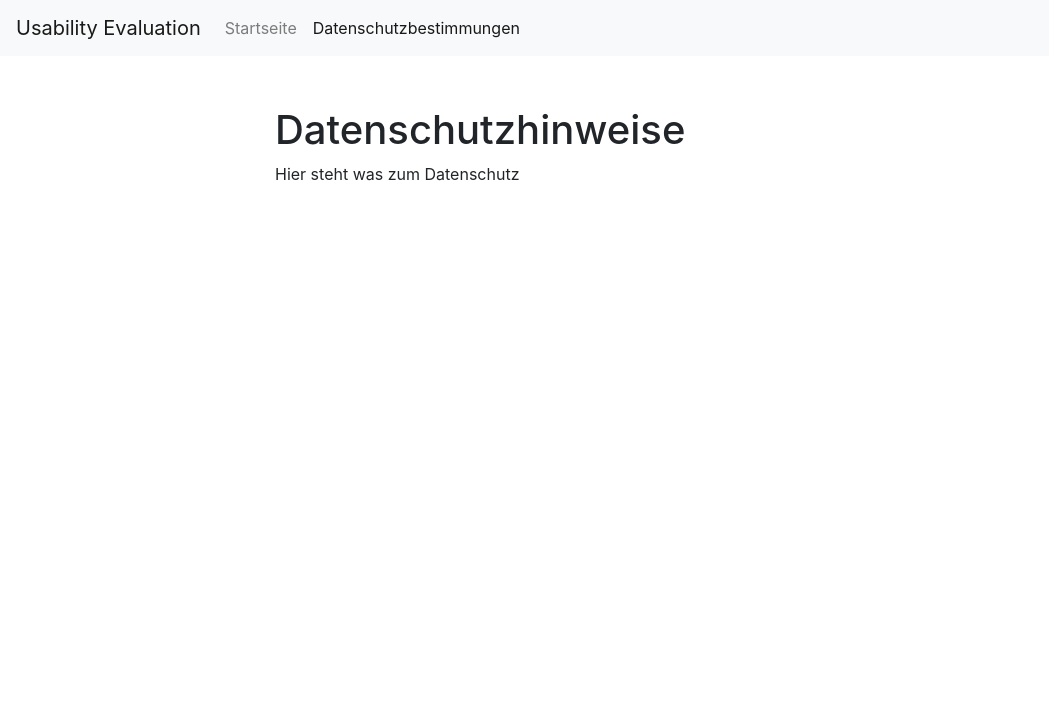
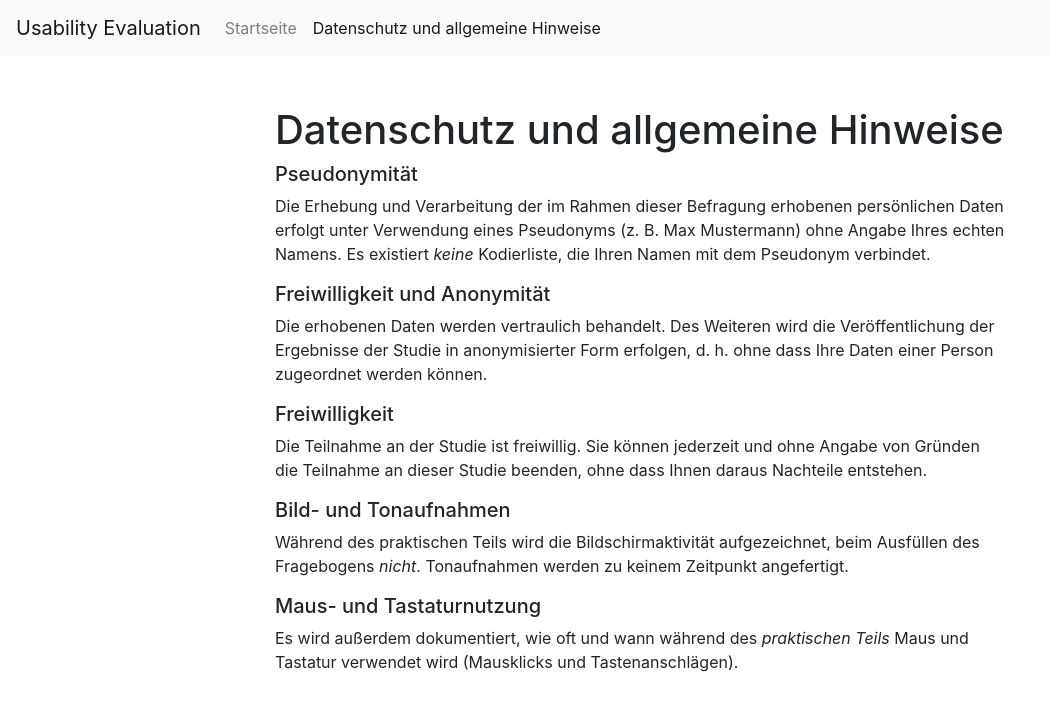
Before and after one commit to severinsimmler/usability-survey, a Flask app: page /privacy in a window 1280 px wide. Shown: the top 711 px of the page, without its empty margins (0-1049 px from the left). Run offline with Flask 2, Linux system fonts and the light colour scheme; some libraries are stand-ins or nearby versions.

Commit message:
chore: general update

```diff
--- a/application/templates/base.html
+++ b/application/templates/base.html
@@ -25,7 +25,7 @@
           <a class="nav-link" href="{{ url_for('index') }}">Startseite</a>
         </li>
         <li class="nav-item">
-          <a class="nav-link {% if view == 'privacy' %}active{% endif %}" href="{{ url_for('privacy') }}">Datenschutzbestimmungen</a>
+          <a class="nav-link {% if view == 'privacy' %}active{% endif %}" href="{{ url_for('privacy') }}">Datenschutz und allgemeine Hinweise</a>
         </li>
       </ul>
     </div>
--- a/application/templates/privacy.html
+++ b/application/templates/privacy.html
@@ -5,8 +5,17 @@
         <div class="row" style="margin-top: 50px;">
             <div class="col-sm-2"></div>
             <div class="col-sm-8">
-                <h1>Datenschutzhinweise</h1>
-                <p>Hier steht was zum Datenschutz</p>
+                <h1>Datenschutz und allgemeine Hinweise</h1>
+                <h5>Pseudonymität</h5>
+                <p>Die Erhebung und Verarbeitung der im Rahmen dieser Befragung erhobenen persönlichen Daten erfolgt unter Verwendung eines Pseudonyms (z. B. Max Mustermann) ohne Angabe Ihres echten Namens. Es existiert <i>keine</i> Kodierliste, die Ihren Namen mit dem Pseudonym verbindet.</p>
+                <h5>Freiwilligkeit und Anonymität</h5>
+                <p>Die erhobenen Daten werden vertraulich behandelt. Des Weiteren wird die Veröffentlichung der Ergebnisse der Studie in anonymisierter Form erfolgen, d. h. ohne dass Ihre Daten einer Person zugeordnet werden können.</p>
+                <h5>Freiwilligkeit</h5>
+                <p>Die Teilnahme an der Studie ist freiwillig. Sie können jederzeit und ohne Angabe von Gründen die Teilnahme an dieser Studie beenden, ohne dass Ihnen daraus Nachteile entstehen.</p>
+                <h5>Bild- und Tonaufnahmen</h5>
+                <p>Während des praktischen Teils wird die Bildschirmaktivität aufgezeichnet, beim Ausfüllen des Fragebogens <i>nicht</i>. Tonaufnahmen werden zu keinem Zeitpunkt angefertigt. </p>
+                <h5>Maus- und Tastaturnutzung</h5>
+                <p>Es wird außerdem dokumentiert, wie oft und wann während des <i>praktischen Teils</i> Maus und Tastatur verwendet wird (Mausklicks und Tastenanschlägen).</p>
                 </div>
                 <div class="col-sm-2"></div>
             </div>
```
